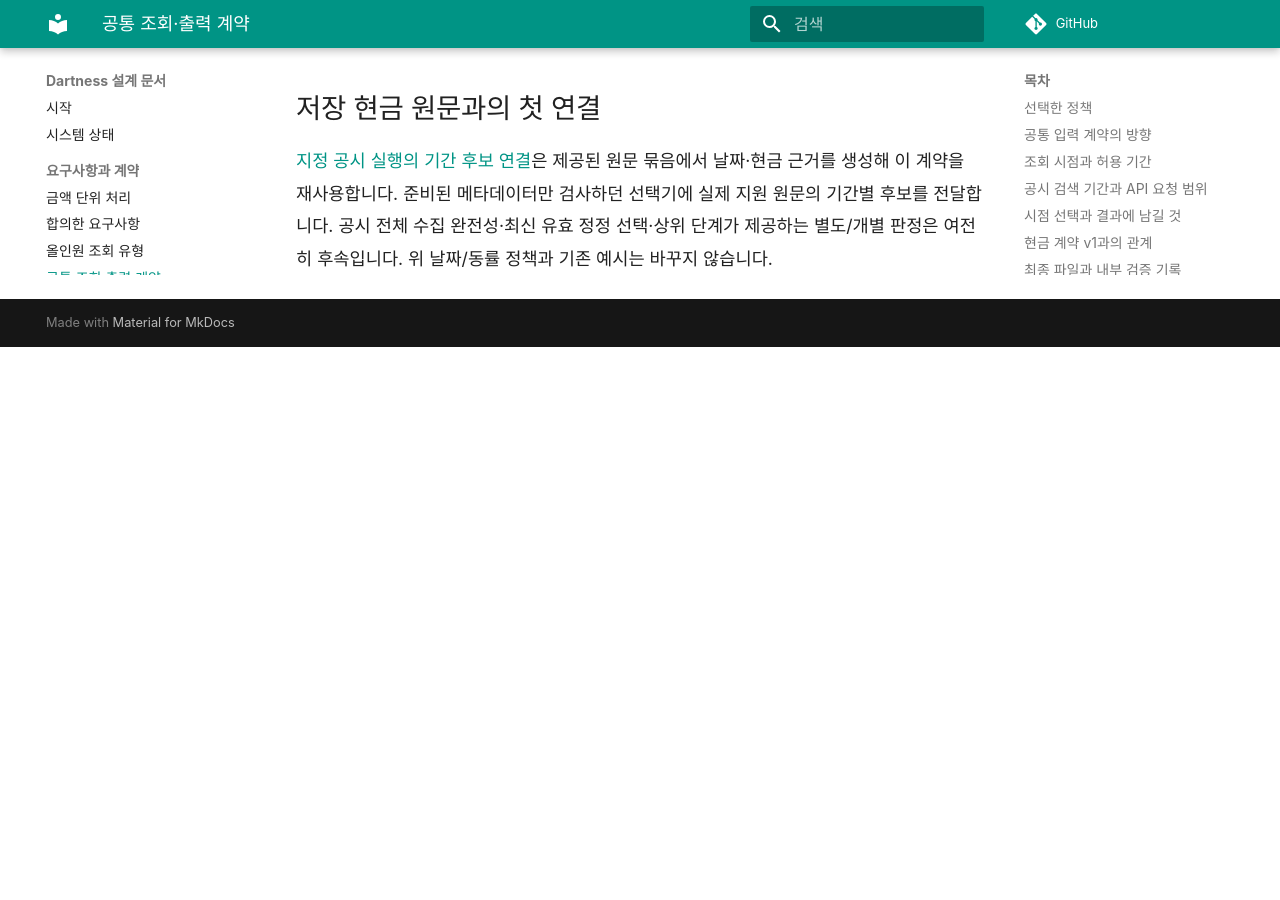
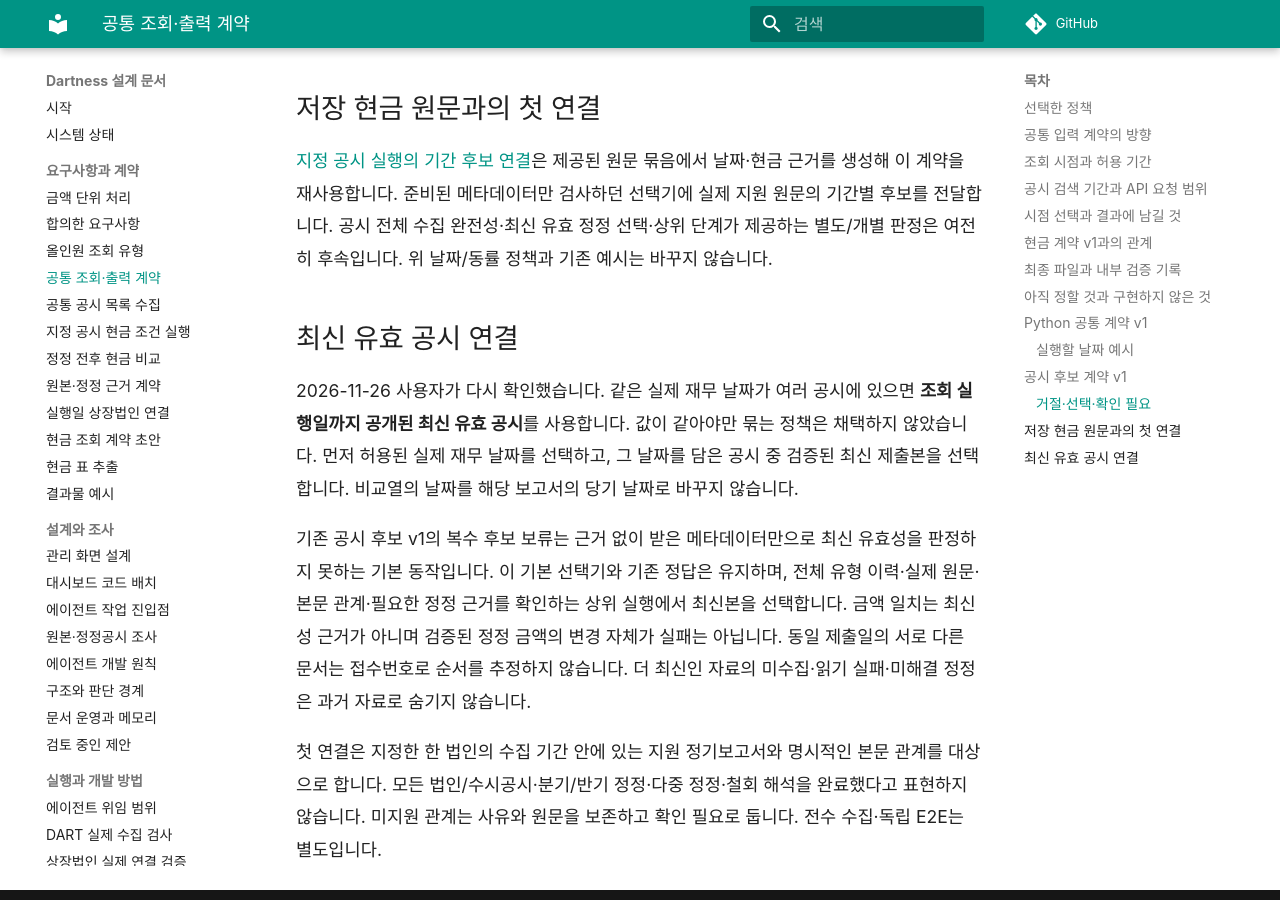
Before and after one commit to YUJAEYUN/Dartness, an MkDocs documentation site: the page built from docs/specs/common-query-contract.md, in a window 1280 px wide and 900 px high, scrolled down 11376 px. Built offline with MkDocs 1.6.1 and Material for MkDocs 9.7.7, drawn with Linux system fonts in a browser that asks for light colours; comment, search, counter and statistics services are not loaded; before the commit the page ends 11723 px from its top, so only the background shows below that.

Commit message:
합의한 최신 유효 공시 우선 기준과 구현 경계 명시

```diff
--- a/docs/specs/common-query-contract.md
+++ b/docs/specs/common-query-contract.md
@@ -194,3 +194,11 @@ item_key와 basis는 상위 단계가 실제 근거에 맞게 명시해야 하
 ## 저장 현금 원문과의 첫 연결
 
 [지정 공시 실행의 기간 후보 연결](cash-report-slice.md#report-candidates)은 제공된 원문 묶음에서 날짜·현금 근거를 생성해 이 계약을 재사용합니다. 준비된 메타데이터만 검사하던 선택기에 실제 지원 원문의 기간별 후보를 전달합니다. 공시 전체 수집 완전성·최신 유효 정정 선택·상위 단계가 제공하는 별도/개별 판정은 여전히 후속입니다. 위 날짜/동률 정책과 기존 예시는 바꾸지 않습니다.
+
+## 최신 유효 공시 연결
+
+2026-11-26 사용자가 다시 확인했습니다. 같은 실제 재무 날짜가 여러 공시에 있으면 **조회 실행일까지 공개된 최신 유효 공시**를 사용합니다. 값이 같아야만 묶는 정책은 채택하지 않았습니다. 먼저 허용된 실제 재무 날짜를 선택하고, 그 날짜를 담은 공시 중 검증된 최신 제출본을 선택합니다. 비교열의 날짜를 해당 보고서의 당기 날짜로 바꾸지 않습니다.
+
+기존 공시 후보 v1의 복수 후보 보류는 근거 없이 받은 메타데이터만으로 최신 유효성을 판정하지 못하는 기본 동작입니다. 이 기본 선택기와 기존 정답은 유지하며, 전체 유형 이력·실제 원문·본문 관계·필요한 정정 근거를 확인하는 상위 실행에서 최신본을 선택합니다. 금액 일치는 최신성 근거가 아니며 검증된 정정 금액의 변경 자체가 실패는 아닙니다. 동일 제출일의 서로 다른 문서는 접수번호로 순서를 추정하지 않습니다. 더 최신인 자료의 미수집·읽기 실패·미해결 정정은 과거 자료로 숨기지 않습니다.
+
+첫 연결은 지정한 한 법인의 수집 기간 안에 있는 지원 정기보고서와 명시적인 본문 관계를 대상으로 합니다. 모든 법인/수시공시·분기/반기 정정·다중 정정·철회 해석을 완료했다고 표현하지 않습니다. 미지원 관계는 사유와 원문을 보존하고 확인 필요로 둡니다. 전수 수집·독립 E2E는 별도입니다.
```
Also changed, not shown: 1 other file.
